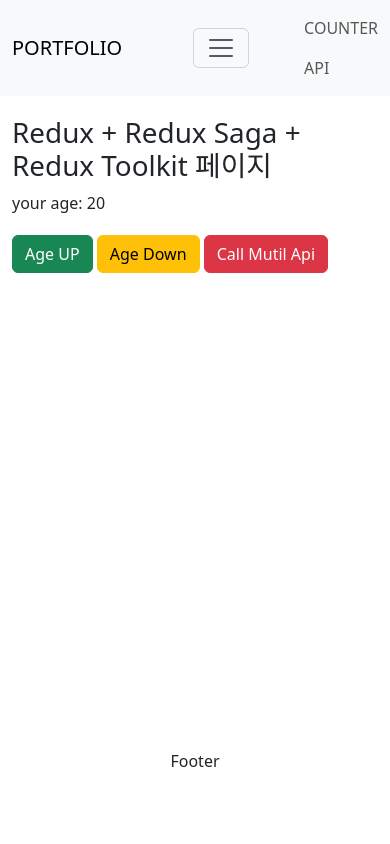
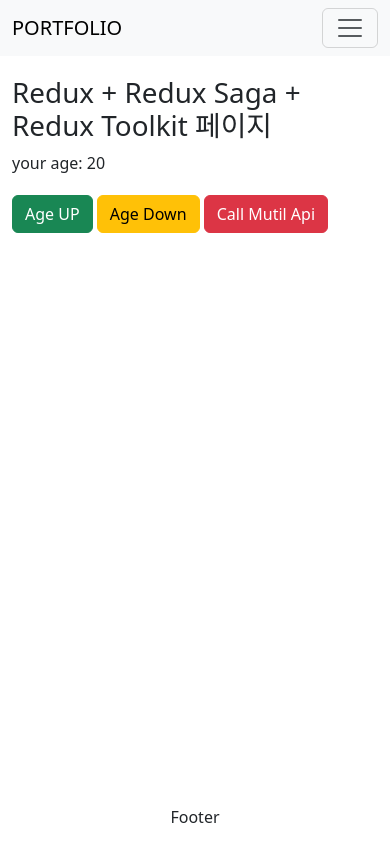
Before and after one commit to songnumber1/react-my-app, a React (Create React App) app: page /api in a window 390 px wide. Built offline with nearby package versions, Linux system fonts and the light colour scheme.

Commit message:
Navbar 반응형, active Link, Foot 하단 고정, Page 만들어 라우터와 연결

```diff
--- a/src/App.js
+++ b/src/App.js
@@ -1,18 +1,18 @@
 import { Container } from 'react-bootstrap';
 import Layout from './layout/Layout';
 import { Route, Routes } from 'react-router-dom';
-import CounterContainer from './containers/CounterContainer';
-import ApiContainer from './containers/ApiContainer';
-import Home from './components/Home';
+import CounterPage from './page/CounterPage';
+import ApiPage from './page/ApiPage';
+import HomePage from './page/HomePage';
 
 function App() {
   return (
     <Layout>
-      <Container style={{ minHeight: '75vh', marginTop: '20px' }}>
+      <Container style={{ marginTop: '20px' }}>
         <Routes>
-          <Route path="/counter" element={<CounterContainer />} />
-          <Route path="/api" element={<ApiContainer />} />
-          <Route path="/" exact={true} element={<Home />} />
+          <Route path="/" exact={true} element={<HomePage />} />
+          <Route path="/counter" element={<CounterPage />} />
+          <Route path="/api" element={<ApiPage />} />
         </Routes>
       </Container>
     </Layout>
--- a/src/layout/Footer.js
+++ b/src/layout/Footer.js
@@ -2,8 +2,8 @@
 
 const Footer = () => {
   return (
-    <footer>
-      <Container>
+    <footer className="fixed-bottom text-center" style={{ padding: '15px 0px' }}>
+      <Container className="text-center">
         <div style={{ textAlign: 'center' }}>Footer</div>
       </Container>
     </footer>
--- a/src/layout/Header.js
+++ b/src/layout/Header.js
@@ -1,16 +1,32 @@
-import { Navbar, Nav, Container } from 'react-bootstrap';
+import { Navbar, Nav, Container, NavDropdown } from 'react-bootstrap';
+import { useLocation } from 'react-router-dom';
 
 const Header = () => {
+  const location = useLocation();
   return (
     <header>
       <Navbar bg="light" expand="lg">
         <Container>
           <Navbar.Brand href="/">PORTFOLIO</Navbar.Brand>
           <Navbar.Toggle aria-controls="basic-navbar-nav" />
-          <Nav className="ml-auto">
-            <Nav.Link href="/counter">COUNTER</Nav.Link>
-            <Nav.Link href="/api">API</Nav.Link>
-          </Nav>
+          <Navbar.Collapse id="basic-navbar-nav">
+            <Nav
+              className="ml-auto justify-content-end"
+              activeKey={location.pathname}
+              style={{ width: '100%' }}
+            >
+              <Nav.Link href="/">HOME</Nav.Link>
+              <Nav.Link href="/counter">COUNTER</Nav.Link>
+              <Nav.Link href="/api">API</Nav.Link>
+              <NavDropdown title="Dropdown" id="basic-nav-dropdown">
+                <NavDropdown.Item href="#action/3.1">Action</NavDropdown.Item>
+                <NavDropdown.Item href="#action/3.2">Another action</NavDropdown.Item>
+                <NavDropdown.Item href="#action/3.3">Something</NavDropdown.Item>
+                <NavDropdown.Divider />
+                <NavDropdown.Item href="#action/3.4">Separated link</NavDropdown.Item>
+              </NavDropdown>
+            </Nav>
+          </Navbar.Collapse>
         </Container>
       </Navbar>
     </header>
--- /dev/null
+++ b/src/page/ApiPage.js
@@ -0,0 +1,12 @@
+import React from 'react';
+import ApiContainer from '../containers/ApiContainer';
+
+function ApiPage() {
+  return (
+    <div>
+      <ApiContainer />
+    </div>
+  );
+}
+
+export default ApiPage;
--- /dev/null
+++ b/src/page/CounterPage.js
@@ -0,0 +1,12 @@
+import React from 'react';
+import CounterContainer from '../containers/CounterContainer';
+
+function CounterPage() {
+  return (
+    <div>
+      <CounterContainer />
+    </div>
+  );
+}
+
+export default CounterPage;
--- /dev/null
+++ b/src/page/HomePage.js
@@ -0,0 +1,12 @@
+import React from 'react';
+import Home from '../components/Home';
+
+function HomePage() {
+  return (
+    <div>
+      <Home />
+    </div>
+  );
+}
+
+export default HomePage;
```
